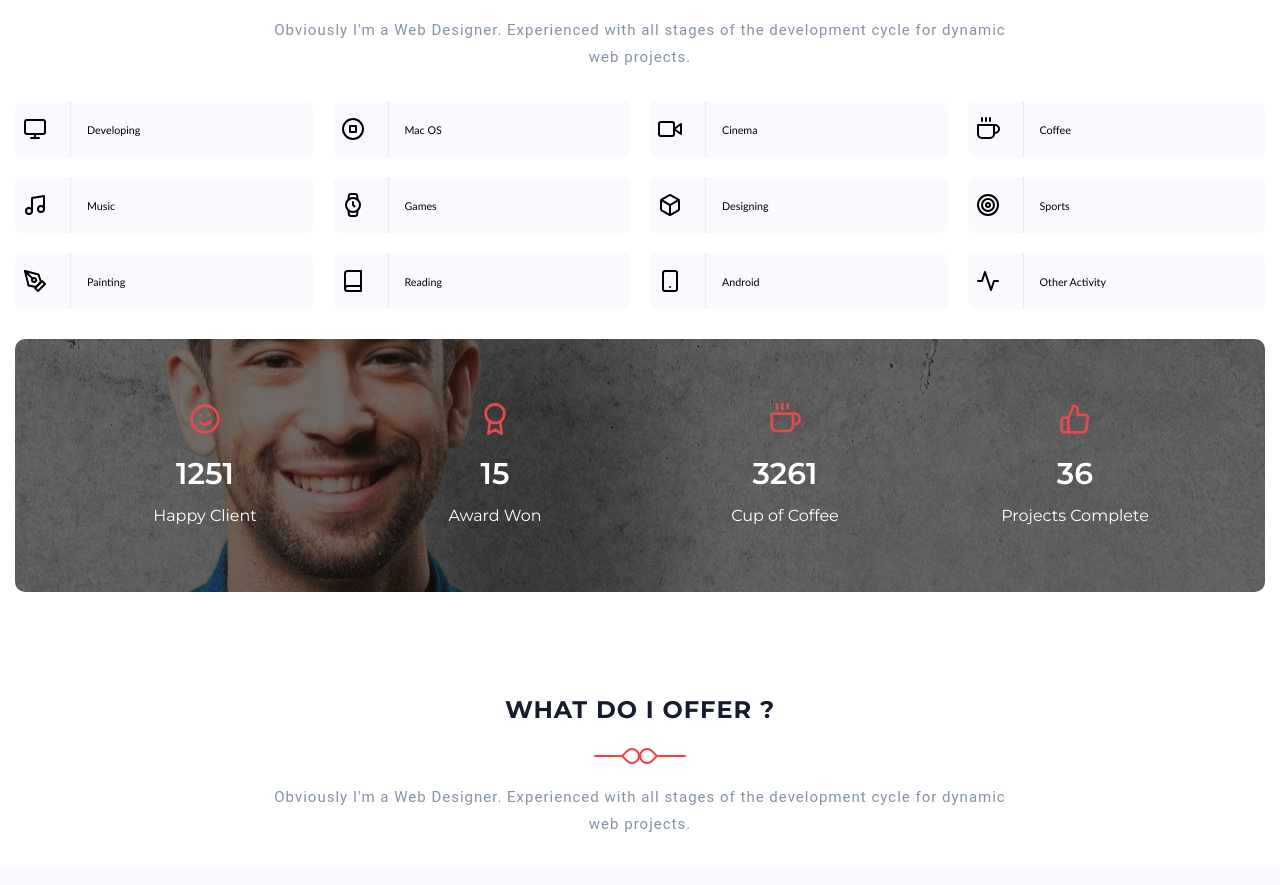
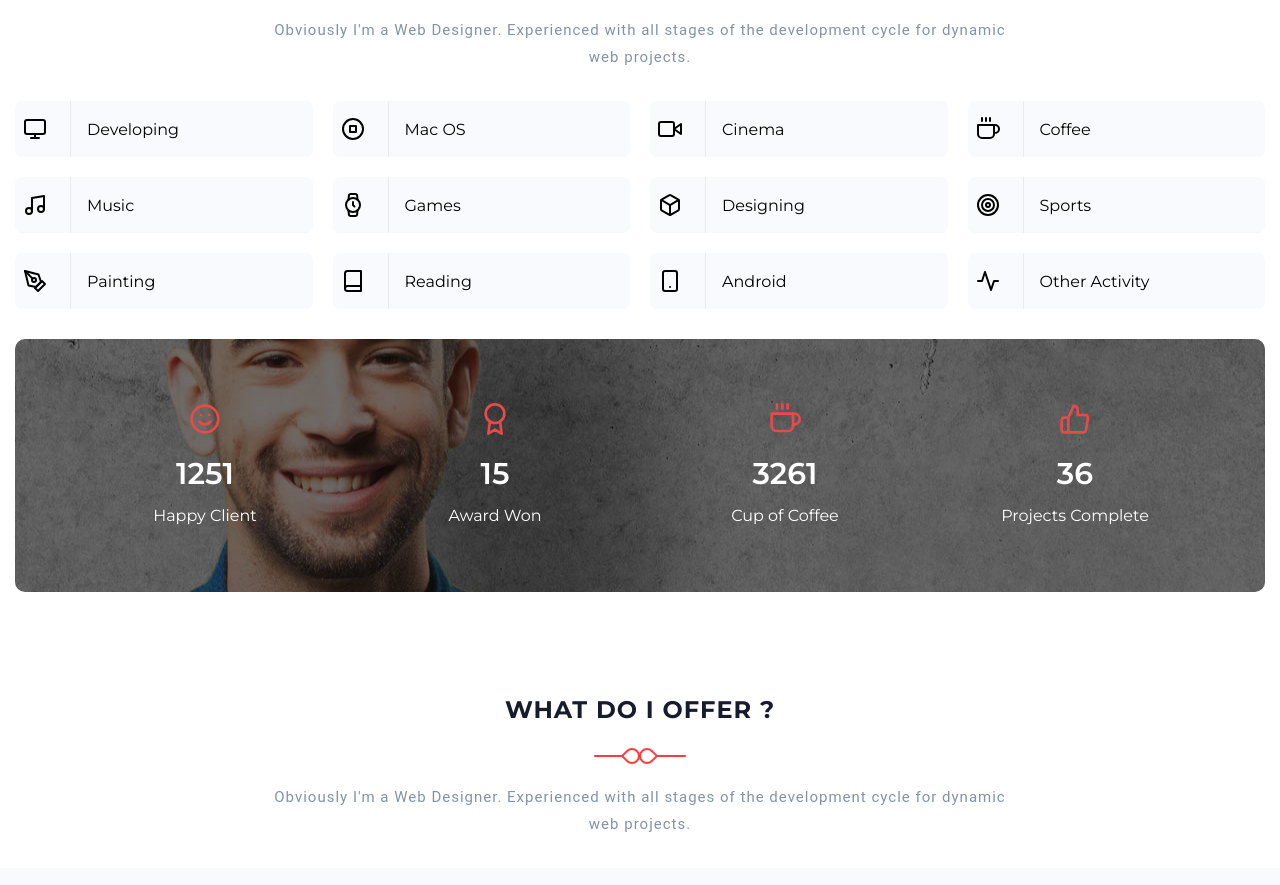
Before and after one commit to front-end-by-rimantas/19-grupe-portfolio-cristino, a website with bundled scripts: page index.html in a window 1280 px wide. Shown: the part 1721-2606 px from the top of the page. Built offline with nearby package versions, Linux system fonts and the light colour scheme.

Commit message:
hobbies-changed-h6

```diff
--- a/index.html
+++ b/index.html
@@ -103,7 +103,7 @@
                             </svg>
                         </div>
                         <div class="content">
-                            <h6 class="title mb-0">Developing</h6>
+                            <h6 class="h6-projects">Developing</h6>
                         </div>
                     </div>
                 </div>
@@ -119,7 +119,7 @@
                             </svg>
                         </div>
                     <div class="content">
-                        <h6 class="title mb-0">Mac OS</h6>
+                        <h6 class="h6-projects">Mac OS</h6>
                     </div>
                     </div>
                 </div>
@@ -135,7 +135,7 @@
                             </svg>
                         </div>
                     <div class="content">
-                        <h6 class="title mb-0">Cinema</h6>
+                        <h6 class="h6-projects">Cinema</h6>
                     </div>
                     </div>
                 </div>
@@ -154,7 +154,7 @@
                             </svg>
                         </div>
                     <div class="content">
-                        <h6 class="title mb-0">Coffee</h6>
+                        <h6 class="h6-projects">Coffee</h6>
                     </div>
                     </div>
                 </div>
@@ -171,7 +171,7 @@
                             </svg>
                         </div>
                     <div class="content">
-                        <h6 class="title mb-0">Music</h6>
+                        <h6 class="h6-projects">Music</h6>
                     </div>
                     </div>
                 </div>
@@ -188,7 +188,7 @@
                             </svg>
                         </div>
                     <div class="content">
-                        <h6 class="title mb-0">Games</h6>
+                        <h6 class="h6-projects">Games</h6>
                     </div>
                     </div>
                 </div>
@@ -205,7 +205,7 @@
                             </svg>
                         </div>
                     <div class="content">
-                        <h6 class="title mb-0">Designing</h6>
+                        <h6 class="h6-projects">Designing</h6>
                     </div>
                     </div>
                 </div>
@@ -222,7 +222,7 @@
                             </svg>
                         </div>
                     <div class="content">
-                        <h6 class="title mb-0">Sports</h6>
+                        <h6 class="h6-projects">Sports</h6>
                     </div>
                     </div>
                 </div>
@@ -240,7 +240,7 @@
                             </svg>
                         </div>
                     <div class="content">
-                        <h6 class="title mb-0">Painting</h6>
+                        <h6 class="h6-projects">Painting</h6>
                     </div>
                     </div>
                 </div>
@@ -256,7 +256,7 @@
                             </svg>
                         </div>
                     <div class="content">
-                        <h6 class="title mb-0">Reading</h6>
+                        <h6 class="h6-projects">Reading</h6>
                     </div>
                     </div>
                 </div>
@@ -272,7 +272,7 @@
                             </svg>
                         </div>
                     <div class="content">
-                        <h6 class="title mb-0">Android</h6>
+                        <h6 class="h6-projects">Android</h6>
                     </div>
                     </div>
                 </div>
@@ -287,7 +287,7 @@
                             </svg>
                         </div>
                     <div class="content">
-                        <h6 class="title mb-0">Other Activity</h6>
+                        <h6 class="h6-projects">Other Activity</h6>
                     </div>
                     </div>
                 </div>
```
